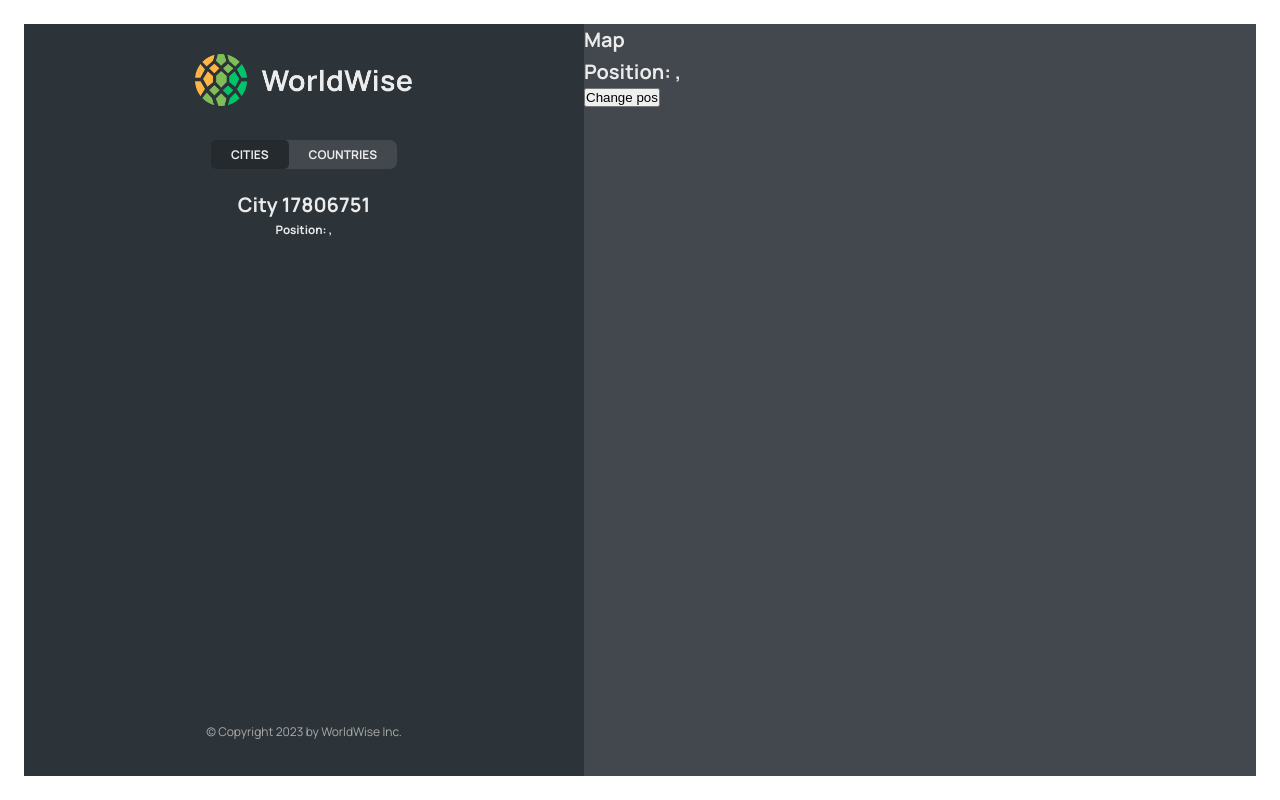
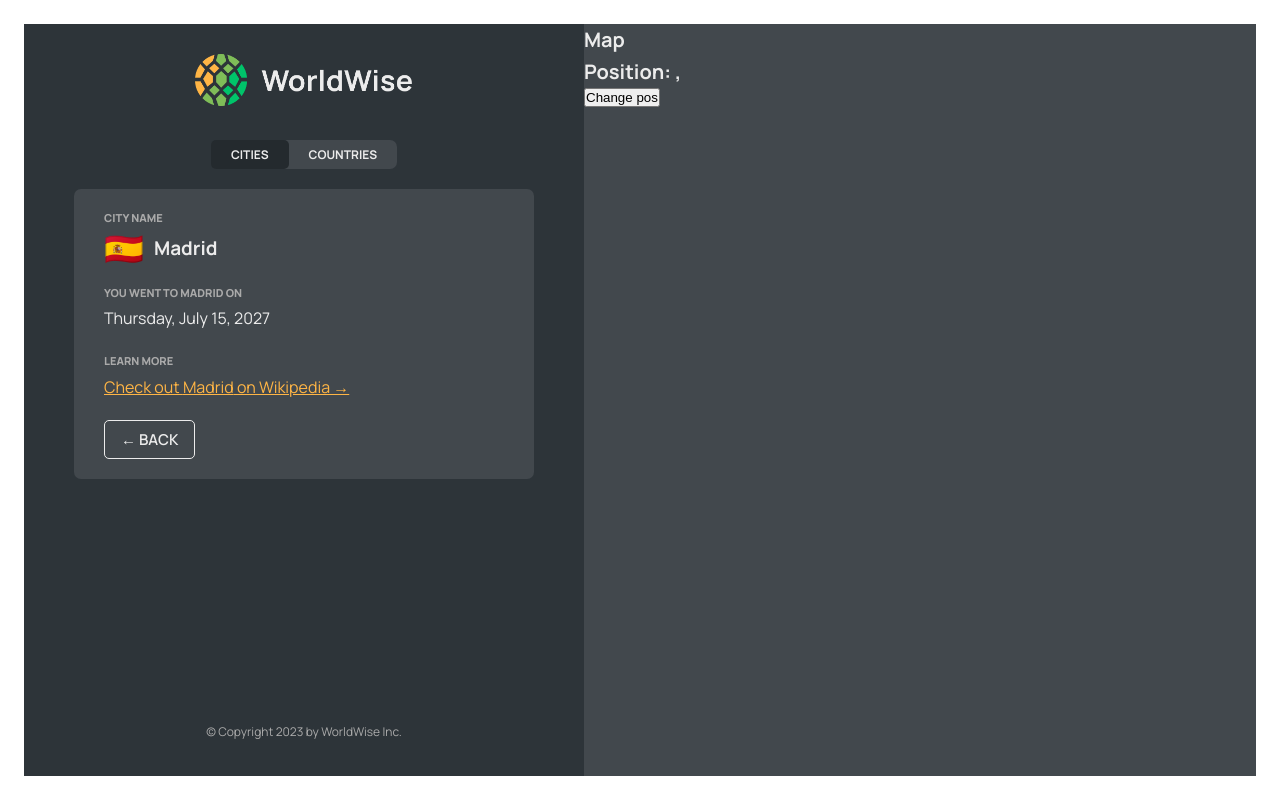
Before and after one commit to NekoJar/worldwise, a React (Vite) app: page /app/cities/17806751 in a window 1280 px wide. Built offline with nearby package versions, Linux system fonts and the light colour scheme; data requests are answered from the project's data file.

Commit message:
Finishing the City View

```diff
--- /dev/null
+++ b/src/components/BackButton.jsx
@@ -0,0 +1,19 @@
+import { useNavigate } from "react-router-dom";
+import Button from "./Button";
+
+function BackButton() {
+  const navigation = useNavigate();
+  return (
+    <Button
+      type="back"
+      onClick={(e) => {
+        e.preventDefault();
+        navigation(-1);
+      }}
+    >
+      &larr; Back
+    </Button>
+  );
+}
+
+export default BackButton;
--- a/src/components/City.jsx
+++ b/src/components/City.jsx
@@ -1,5 +1,9 @@
-import { useParams, useSearchParams } from "react-router-dom";
+import { useParams } from "react-router-dom";
 import styles from "./City.module.css";
+import { useEffect } from "react";
+import { useCities } from "../contexts/CitiesContext";
+import Spinner from "./Spinner";
+import BackButton from "./BackButton";
 
 const formatDate = (date) =>
   new Intl.DateTimeFormat("en", {
@@ -11,63 +15,55 @@
 
 function City() {
   const { id } = useParams();
-  const [searchParams, setSearchParams] = useSearchParams();
+  const { getCity, currentCity, isLoading } = useCities();
 
-  const lat = searchParams.get("lat");
-  const lng = searchParams.get("lng");
-
-  // TEMP DATA
-  const currentCity = {
-    cityName: "Lisbon",
-    emoji: "🇵🇹",
-    date: "2027-10-31T15:59:59.138Z",
-    notes: "My favorite city so far!",
-  };
+  useEffect(
+    function () {
+      getCity(id);
+    },
+    [id]
+  );
 
   const { cityName, emoji, date, notes } = currentCity;
 
+  if (isLoading) return <Spinner />;
+
   return (
-    <>
-      <h1>City {id}</h1>
-      <h3>
-        Position: {lat}, {lng}
-      </h3>
-    </>
-    // <div className={styles.city}>
-    //   <div className={styles.row}>
-    //     <h6>City name</h6>
-    //     <h3>
-    //       <span>{emoji}</span> {cityName}
-    //     </h3>
-    //   </div>
+    <div className={styles.city}>
+      <div className={styles.row}>
+        <h6>City name</h6>
+        <h3>
+          <span>{emoji}</span> {cityName}
+        </h3>
+      </div>
 
-    //   <div className={styles.row}>
-    //     <h6>You went to {cityName} on</h6>
-    //     <p>{formatDate(date || null)}</p>
-    //   </div>
+      <div className={styles.row}>
+        <h6>You went to {cityName} on</h6>
+        <p>{formatDate(date || null)}</p>
+      </div>
 
-    //   {notes && (
-    //     <div className={styles.row}>
-    //       <h6>Your notes</h6>
-    //       <p>{notes}</p>
-    //     </div>
-    //   )}
+      {notes && (
+        <div className={styles.row}>
+          <h6>Your notes</h6>
+          <p>{notes}</p>
+        </div>
+      )}
 
-    //   <div className={styles.row}>
-    //     <h6>Learn more</h6>
-    //     <a
-    //       href={`https://en.wikipedia.org/wiki/${cityName}`}
-    //       target="_blank"
-    //       rel="noreferrer"
-    //     >
-    //       Check out {cityName} on Wikipedia &rarr;
-    //     </a>
-    //   </div>
+      <div className={styles.row}>
+        <h6>Learn more</h6>
+        <a
+          href={`https://en.wikipedia.org/wiki/${cityName}`}
+          target="_blank"
+          rel="noreferrer"
+        >
+          Check out {cityName} on Wikipedia &rarr;
+        </a>
+      </div>
 
-    //   <div>
-    //     <ButtonBack />
-    //   </div>
-    // </div>
+      <div>
+        <BackButton />
+      </div>
+    </div>
   );
 }
 
--- a/src/components/City.module.css
+++ b/src/components/City.module.css
@@ -9,6 +9,10 @@
   display: flex;
   flex-direction: column;
   gap: 2rem;
+}
+
+.city::-webkit-scrollbar {
+  display: none;
 }
 
 .row {
--- a/src/components/CityItem.jsx
+++ b/src/components/CityItem.jsx
@@ -1,5 +1,6 @@
 import { Link } from "react-router-dom";
 import styles from "./CityItem.module.css";
+import { useCities } from "../contexts/CitiesContext";
 
 const formatDate = (date) =>
   new Intl.DateTimeFormat("en", {
@@ -9,12 +10,15 @@
   }).format(new Date(date));
 
 function CityItem({ city }) {
+  const { currentCity } = useCities();
   const { cityName, emoji, date, id, position } = city;
 
   return (
     <li>
       <Link
-        className={styles.cityItem}
+        className={`${styles.cityItem} ${
+          id === currentCity.id ? styles["cityItem--active"] : ""
+        }`}
         to={`${id}?lat=${position.lat}&lng=${position.lng}`}
       >
         <span className={styles.emoji}>{emoji}</span>
--- a/src/components/Form.jsx
+++ b/src/components/Form.jsx
@@ -5,6 +5,7 @@
 import styles from "./Form.module.css";
 import Button from "./Button";
 import { useNavigate } from "react-router-dom";
+import BackButton from "./BackButton";
 
 export function convertToEmoji(countryCode) {
   const codePoints = countryCode
@@ -15,8 +16,6 @@
 }
 
 function Form() {
-  const navigation = useNavigate();
-
   const [cityName, setCityName] = useState("");
   const [country, setCountry] = useState("");
   const [date, setDate] = useState(new Date());
@@ -54,15 +53,7 @@
 
       <div className={styles.buttons}>
         <Button type="primary">Add</Button>
-        <Button
-          type="back"
-          onClick={(e) => {
-            e.preventDefault();
-            navigation(-1);
-          }}
-        >
-          &larr; Back
-        </Button>
+        <BackButton />
       </div>
     </form>
   );
--- a/src/contexts/CitiesContext.jsx
+++ b/src/contexts/CitiesContext.jsx
@@ -7,6 +7,7 @@
 function CitiesProvider({ children }) {
   const [cities, setCities] = useState([]);
   const [isLoading, setIsLoading] = useState(false);
+  const [currentCity, setCurrentCity] = useState({});
 
   useEffect(function () {
     async function fetchCities() {
@@ -24,8 +25,21 @@
     fetchCities();
   }, []);
 
+  async function getCity(id) {
+    try {
+      setIsLoading(true);
+      const res = await fetch(`${BASE_URL}/cities/${id}`);
+      const data = await res.json();
+      setCurrentCity(data);
+    } catch {
+      alert("There was an error loading data...");
+    } finally {
+      setIsLoading(false);
+    }
+  }
+
   return (
-    <CitiesContext.Provider value={{ cities, isLoading }}>
+    <CitiesContext.Provider value={{ cities, isLoading, currentCity, getCity }}>
       {children}
     </CitiesContext.Provider>
   );
```
